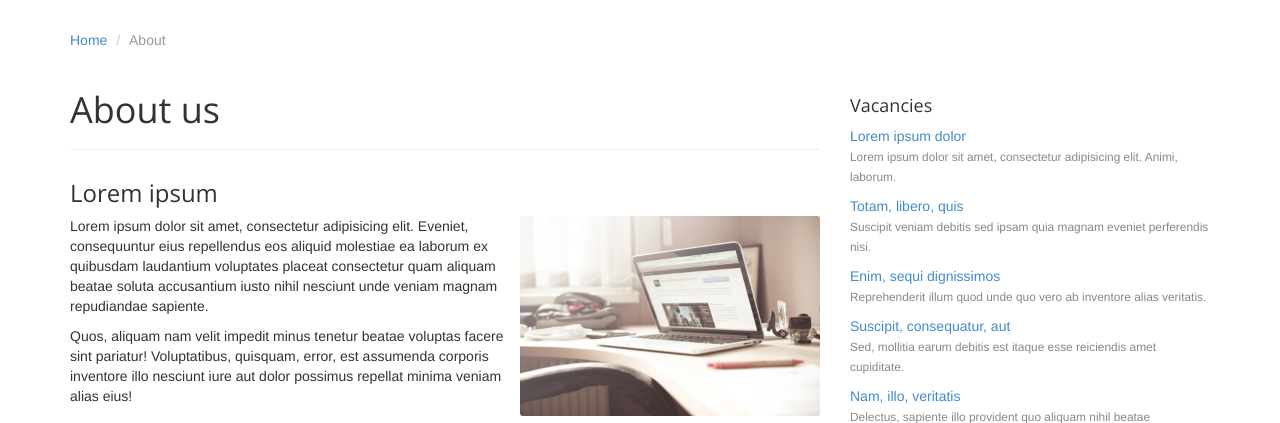
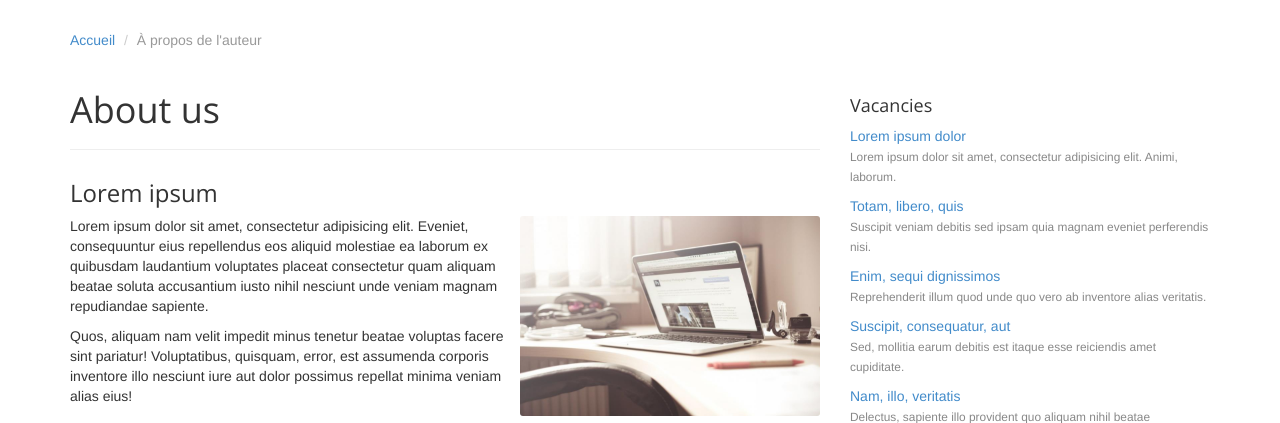
Before and after one commit to nicolasdugit/projets_OC-BlogEcrivain, a PHP site: page /about.php in a window 1280 px wide. Shown: the part 100-523 px from the top of the page. Run offline with PHP 8.4, Linux system fonts and the light colour scheme; some libraries are stand-ins or nearby versions.

Commit message:
modification fil d'ariane

```diff
--- a/about.php
+++ b/about.php
@@ -36,8 +36,8 @@
 	<div class="container">
 
 		<ol class="breadcrumb">
-			<li><a href="index.html">Home</a></li>
-			<li class="active">About</li>
+			<li><a href="index.php">Accueil</a></li>
+			<li class="active">À propos de l'auteur</li>
 		</ol>
 
 		<div class="row">
--- a/blog.php
+++ b/blog.php
@@ -36,8 +36,8 @@
 	<div class="container">
 
 		<ol class="breadcrumb">
-			<li><a href="index.html">Home</a></li>
-			<li class="active">Right Sidebar</li>
+			<li><a href="index.php">Accueil</a></li>
+			<li class="active">Blog</li>
 		</ol>
 
 		<div class="row">
--- a/signin.php
+++ b/signin.php
@@ -36,8 +36,8 @@
 	<div class="container">
 
 		<ol class="breadcrumb">
-			<li><a href="index.html">Home</a></li>
-			<li class="active">User access</li>
+			<li><a href="index.php">Accueil</a></li>
+			<li class="active">Se Connecter</li>
 		</ol>
 
 		<div class="row">
--- a/signup.php
+++ b/signup.php
@@ -36,8 +36,8 @@
 	<div class="container">
 
 		<ol class="breadcrumb">
-			<li><a href="index.html">Home</a></li>
-			<li class="active">Registration</li>
+			<li><a href="index.php">Accueil</a></li>
+			<li class="active">Créer un compte</li>
 		</ol>
 
 		<div class="row">
```
